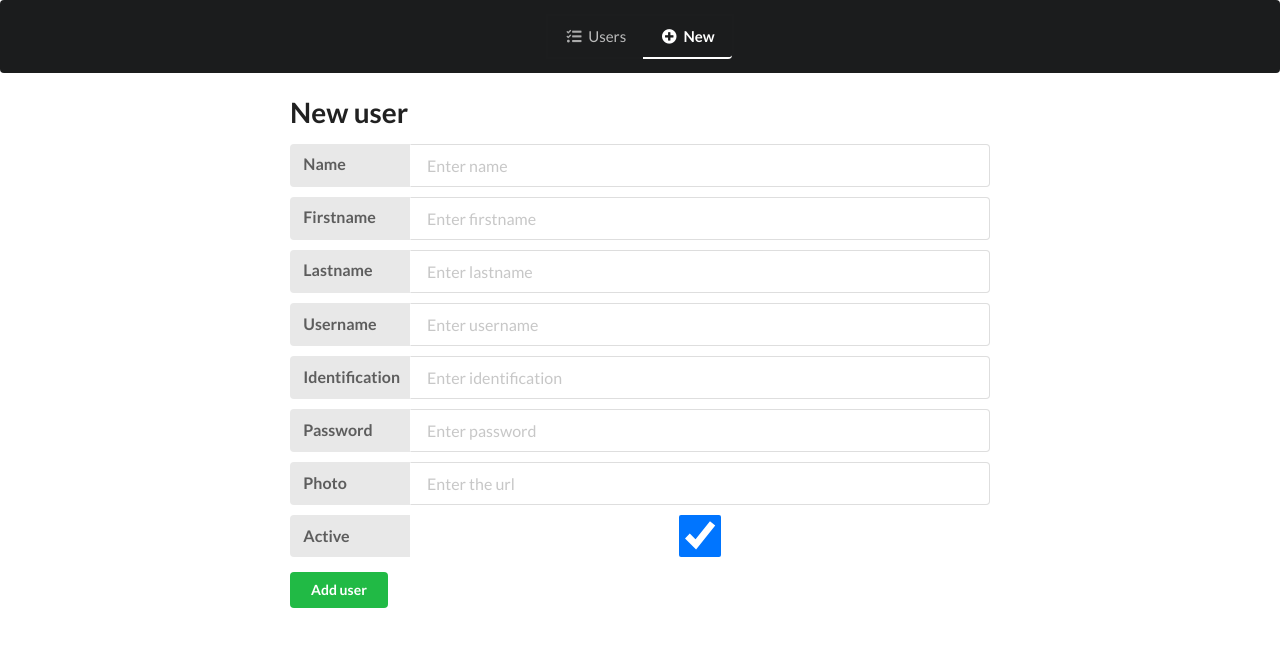
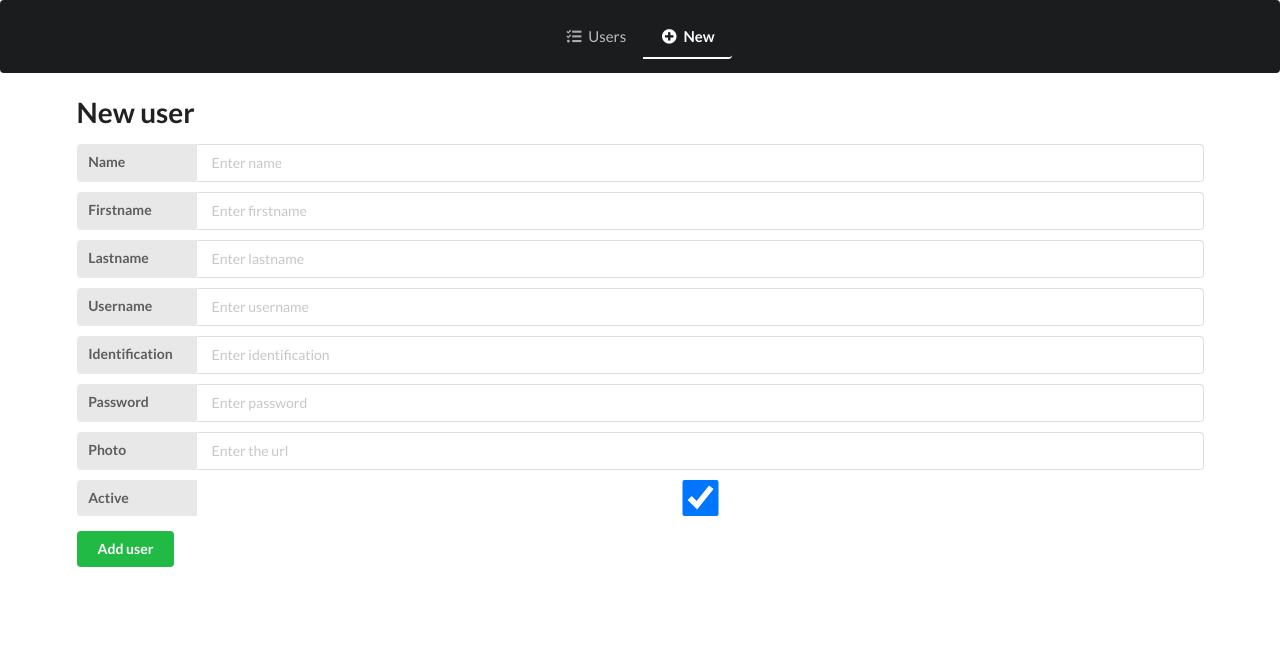
Before and after one commit to NicolasB2/NodeWorkshop, a Vue app in the folder vueprojectcrud/: page /users/new in a window 1280 px wide. Shown: the top 646 px of the page. Built offline with nearby package versions, Linux system fonts and the light colour scheme; what vue-flash-message would draw is missing.

Commit message:
update front

```diff
--- a/vueprojectcrud/src/App.vue
+++ b/vueprojectcrud/src/App.vue
@@ -14,12 +14,8 @@
       </div>
     </div>
 
-    <div class="ui text container">
-      <div class="ui one column grid">
-        <div class="column">
-          <router-view />
-        </div>
-      </div>
+    <div class="ui container">
+      <router-view />
     </div>
   </div>
 </template>
--- a/vueprojectcrud/src/views/Edit.vue
+++ b/vueprojectcrud/src/views/Edit.vue
@@ -23,7 +23,7 @@ export default {
     createOrUpdate: async function(user) {
       await api.updateuser(user);
       this.flash('User updated sucessfully!', 'success');
-      this.$router.push(`/users/${user._id}`);
+      this.$router.push(`/users/`);
     }
   },
   async mounted() {
```
